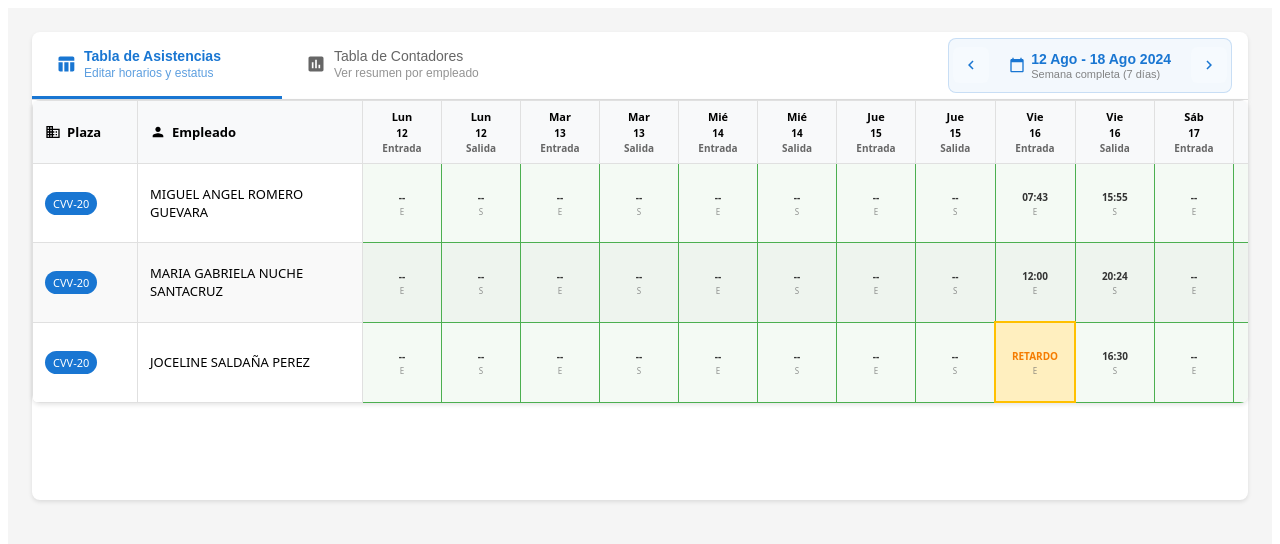
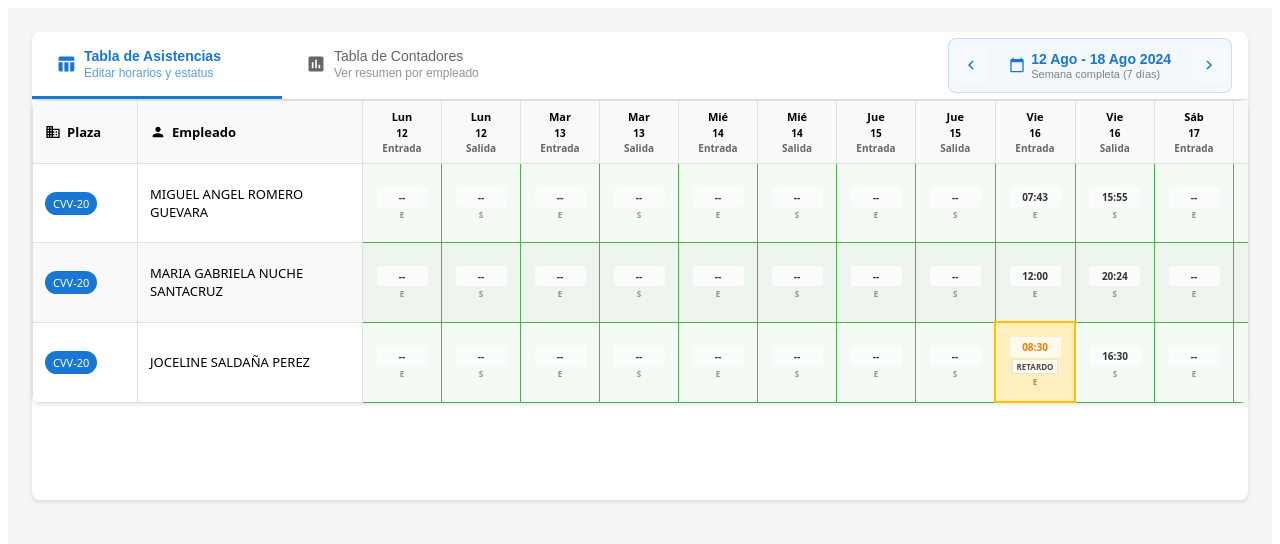
Before and after one commit to alejandro-rmz-gt/proposal-table-vfc-axv, a React (Vite) app: page / in a window 1280 px wide. Shown: the top 544 px of the page. Built offline with nearby package versions, Linux system fonts and the light colour scheme.

Commit message:
feat(ui): editable hours and statuses

```diff
--- a/src/components/AttendanceSystemCVV.jsx
+++ b/src/components/AttendanceSystemCVV.jsx
@@ -26,13 +26,17 @@ export const AttendanceSystemCVV = () => {
     handleWeekChange,
     getCurrentWeekDisplay,
 
-    // Funciones de manejo de status
+    // Funciones de manejo de status y tiempo
     handleStatusChange,
+    handleTimeChange,
     getCellStatus,
 
     // Debug info
     debugInfo,
   } = useWeekAttendance(testData.attendanceData.employees);
+
+  // Log de debug (opcional)
+  console.log("AttendanceSystemCVV - Debug:", debugInfo);
 
   return (
     <div style={styleMainContainer}>
@@ -48,6 +52,7 @@ export const AttendanceSystemCVV = () => {
           horarios={horarios}
           cellStatuses={cellStatuses}
           onStatusChange={handleStatusChange}
+          onTimeChange={handleTimeChange}
           getCellStatus={getCellStatus}
         />
 
--- a/src/components/ui/AttendanceTable.jsx
+++ b/src/components/ui/AttendanceTable.jsx
@@ -9,6 +9,7 @@ export const AttendanceTable = ({
   horarios,
   cellStatuses,
   onStatusChange,
+  onTimeChange, // Nueva prop para cambios de hora
   getCellStatus,
 }) => {
   const [contextMenu, setContextMenu] = useState({
@@ -134,6 +135,7 @@ export const AttendanceTable = ({
                           dayIndex={diaIndex}
                           type="entrada"
                           onStatusChange={onStatusChange}
+                          onTimeChange={onTimeChange}
                           onContextMenuOpen={handleContextMenuOpen}
                         />
                         <EditableCell
@@ -149,6 +151,7 @@ export const AttendanceTable = ({
                           dayIndex={diaIndex}
                           type="salida"
                           onStatusChange={onStatusChange}
+                          onTimeChange={onTimeChange}
                           onContextMenuOpen={handleContextMenuOpen}
                         />
                       </React.Fragment>
--- a/src/components/ui/utils-table/EditableCell.jsx
+++ b/src/components/ui/utils-table/EditableCell.jsx
@@ -1,6 +1,7 @@
 import React, { useState } from "react";
 import { getCellStyle } from "../../../utils/getCellStyle.js";
 import { getCellIcon } from "../../../utils/getCellIcon.jsx";
+import { TimeEditor } from "./TimeEditor.jsx";
 
 export const EditableCell = ({
   horario,
@@ -8,12 +9,22 @@ export const EditableCell = ({
   dayIndex,
   type,
   onStatusChange,
-  onContextMenuOpen, // Nueva prop para comunicar con el componente padre
+  onTimeChange, // Nueva prop para cambios de hora
+  onContextMenuOpen,
 }) => {
+  const [isEditingTime, setIsEditingTime] = useState(false);
   const [hovering, setHovering] = useState(false);
   const currentStatus = horario.status || "normal";
+  const currentTime = horario.hora || "--";
 
-  const handleContextMenu = (e) => {
+  // Manejar clic izquierdo para editar hora
+  const handleLeftClick = (e) => {
+    e.preventDefault();
+    setIsEditingTime(true);
+  };
+
+  // Manejar clic derecho para cambiar status
+  const handleRightClick = (e) => {
     e.preventDefault();
     if (onContextMenuOpen) {
       onContextMenuOpen({
@@ -28,36 +39,61 @@ export const EditableCell = ({
     }
   };
 
+  // Manejar doble clic para editar hora (alternativo)
   const handleDoubleClick = (e) => {
-    if (onContextMenuOpen) {
-      onContextMenuOpen({
-        visible: true,
-        x: e.clientX,
-        y: e.clientY,
-        employeeId,
-        dayIndex,
-        type,
-        currentStatus,
-      });
+    e.preventDefault();
+    setIsEditingTime(true);
+  };
+
+  // Guardar nueva hora
+  const handleTimeSave = (newTime) => {
+    setIsEditingTime(false);
+    if (onTimeChange && newTime !== currentTime) {
+      onTimeChange(employeeId, dayIndex, type, newTime);
     }
+  };
+
+  // Cancelar edición de hora
+  const handleTimeCancel = () => {
+    setIsEditingTime(false);
   };
 
   const cellStyle = getCellStyle(currentStatus);
   const icon = getCellIcon(currentStatus);
 
-  const getDisplayContent = () =>
-    currentStatus === "normal" ? horario.hora : currentStatus.toUpperCase();
+  // Obtener el display de la hora basado en el status
+  const getTimeDisplay = () => {
+    // Siempre mostrar la hora, independientemente del status
+    return currentTime;
+  };
+
+  // Obtener el display del status cuando no es normal
+  const getStatusDisplay = () => {
+    if (currentStatus !== "normal") {
+      return currentStatus.toUpperCase();
+    }
+    return null;
+  };
 
   const getTooltip = () => {
-    if (hovering && currentStatus !== "normal" && horario.hora !== "--") {
-      return `Hora original: ${horario.hora}`;
+    if (hovering) {
+      const parts = [];
+      if (currentTime !== "--") {
+        parts.push(`Hora: ${currentTime}`);
+      }
+      if (currentStatus !== "normal") {
+        parts.push(`Status: ${currentStatus}`);
+      }
+      parts.push("Clic izq: editar hora, Clic der: cambiar status");
+      return parts.join(" | ");
     }
     return "";
   };
 
   return (
     <td
-      onContextMenu={handleContextMenu}
+      onClick={handleLeftClick}
+      onContextMenu={handleRightClick}
       onDoubleClick={handleDoubleClick}
       onMouseEnter={() => setHovering(true)}
       onMouseLeave={() => setHovering(false)}
@@ -65,8 +101,29 @@ export const EditableCell = ({
       title={getTooltip()}
     >
       <div style={styleInner}>
+        {/* Ícono del status */}
         {icon && <div style={styleIconContainer}>{icon}</div>}
-        <div style={styleContent}>{getDisplayContent()}</div>
+
+        {/* Editor de hora o display de hora */}
+        <div style={styleTimeContainer}>
+          {isEditingTime ? (
+            <TimeEditor
+              initialTime={currentTime}
+              onSave={handleTimeSave}
+              onCancel={handleTimeCancel}
+              isVisible={isEditingTime}
+            />
+          ) : (
+            <div style={styleTimeDisplay}>{getTimeDisplay()}</div>
+          )}
+        </div>
+
+        {/* Display del status cuando no es normal */}
+        {getStatusDisplay() && (
+          <div style={styleStatusDisplay}>{getStatusDisplay()}</div>
+        )}
+
+        {/* Etiqueta de entrada/salida */}
         <div style={styleSubLabel}>{type === "entrada" ? "E" : "S"}</div>
       </div>
     </td>
@@ -100,14 +157,38 @@ const styleIconContainer = {
   gap: "2px",
 };
 
-const styleContent = {
+const styleTimeContainer = {
+  display: "flex",
+  alignItems: "center",
+  justifyContent: "center",
+  minHeight: "20px",
+};
+
+const styleTimeDisplay = {
   fontSize: "10px",
   fontWeight: "bold",
   textAlign: "center",
+  minWidth: "45px",
+  padding: "2px",
+  borderRadius: "3px",
+  backgroundColor: "rgba(255, 255, 255, 0.7)",
+  border: "1px solid transparent",
+};
+
+const styleStatusDisplay = {
+  fontSize: "8px",
+  fontWeight: "bold",
+  color: "rgba(0, 0, 0, 0.7)",
+  textAlign: "center",
+  backgroundColor: "rgba(255, 255, 255, 0.8)",
+  padding: "1px 4px",
+  borderRadius: "2px",
+  border: "1px solid rgba(0, 0, 0, 0.1)",
 };
 
 const styleSubLabel = {
   fontSize: "8px",
   color: "#666",
   opacity: 0.7,
+  fontWeight: "bold",
 };
--- /dev/null
+++ b/src/components/ui/utils-table/TimeEditor.jsx
@@ -0,0 +1,65 @@
+import React, { useState, useEffect, useRef } from "react";
+
+export const TimeEditor = ({ initialTime, onSave, onCancel, isVisible }) => {
+  const [time, setTime] = useState(initialTime || "");
+  const inputRef = useRef(null);
+
+  useEffect(() => {
+    if (isVisible && inputRef.current) {
+      inputRef.current.focus();
+      inputRef.current.select();
+    }
+  }, [isVisible]);
+
+  const handleKeyDown = (e) => {
+    if (e.key === "Enter") {
+      handleSave();
+    } else if (e.key === "Escape") {
+      onCancel();
+    }
+  };
+
+  const handleSave = () => {
+    // Validar formato de hora (HH:MM)
+    const timeRegex = /^([0-1]?[0-9]|2[0-3]):[0-5][0-9]$/;
+    if (time === "" || time === "--" || timeRegex.test(time)) {
+      onSave(time || "--");
+    } else {
+      // Si el formato es inválido, mantener el valor original
+      onCancel();
+    }
+  };
+
+  const handleBlur = () => {
+    handleSave();
+  };
+
+  if (!isVisible) {
+    return null;
+  }
+
+  return (
+    <input
+      ref={inputRef}
+      type="text"
+      value={time}
+      onChange={(e) => setTime(e.target.value)}
+      onKeyDown={handleKeyDown}
+      onBlur={handleBlur}
+      placeholder="HH:MM"
+      style={styleInput}
+    />
+  );
+};
+
+const styleInput = {
+  width: "45px",
+  height: "20px",
+  fontSize: "10px",
+  textAlign: "center",
+  border: "1px solid #1976d2",
+  borderRadius: "3px",
+  outline: "none",
+  backgroundColor: "white",
+  fontWeight: "bold",
+};
--- a/src/hooks/useWeekAttendance.js
+++ b/src/hooks/useWeekAttendance.js
@@ -222,6 +222,37 @@ export const useWeekAttendance = (
     setCurrentWeekStart(monday);
   };
 
+  // Manejar cambios de hora en las celdas
+  const handleTimeChange = (employeeId, dayIndex, type, newTime) => {
+    // Actualizar los datos de la semana actual
+    setCurrentWeekData((prevData) => {
+      return prevData.map((employee) => {
+        if (employee.id === employeeId) {
+          const updatedRecords = [...employee.records];
+          if (updatedRecords[dayIndex]) {
+            updatedRecords[dayIndex] = {
+              ...updatedRecords[dayIndex],
+              [type]: {
+                ...updatedRecords[dayIndex][type],
+                time: newTime,
+                originalTime: newTime === "--" ? null : newTime,
+              },
+            };
+          }
+          return {
+            ...employee,
+            records: updatedRecords,
+          };
+        }
+        return employee;
+      });
+    });
+
+    console.log(
+      `Cambio de hora: Empleado ${employeeId}, Día ${dayIndex}, Tipo ${type}, Nueva hora: ${newTime}`
+    );
+  };
+
   // Manejar cambios de status en las celdas
   const handleStatusChange = (employeeId, dayIndex, type, newStatus) => {
     const key = `${employeeId}-${dayIndex}-${type}`;
@@ -274,8 +305,9 @@ export const useWeekAttendance = (
     goToWeek,
     getCurrentWeekDisplay,
 
-    // Funciones de manejo de status
+    // Funciones de manejo de status y tiempo
     handleStatusChange,
+    handleTimeChange,
     getCellStatus,
 
     // Debug y utilidades
```
